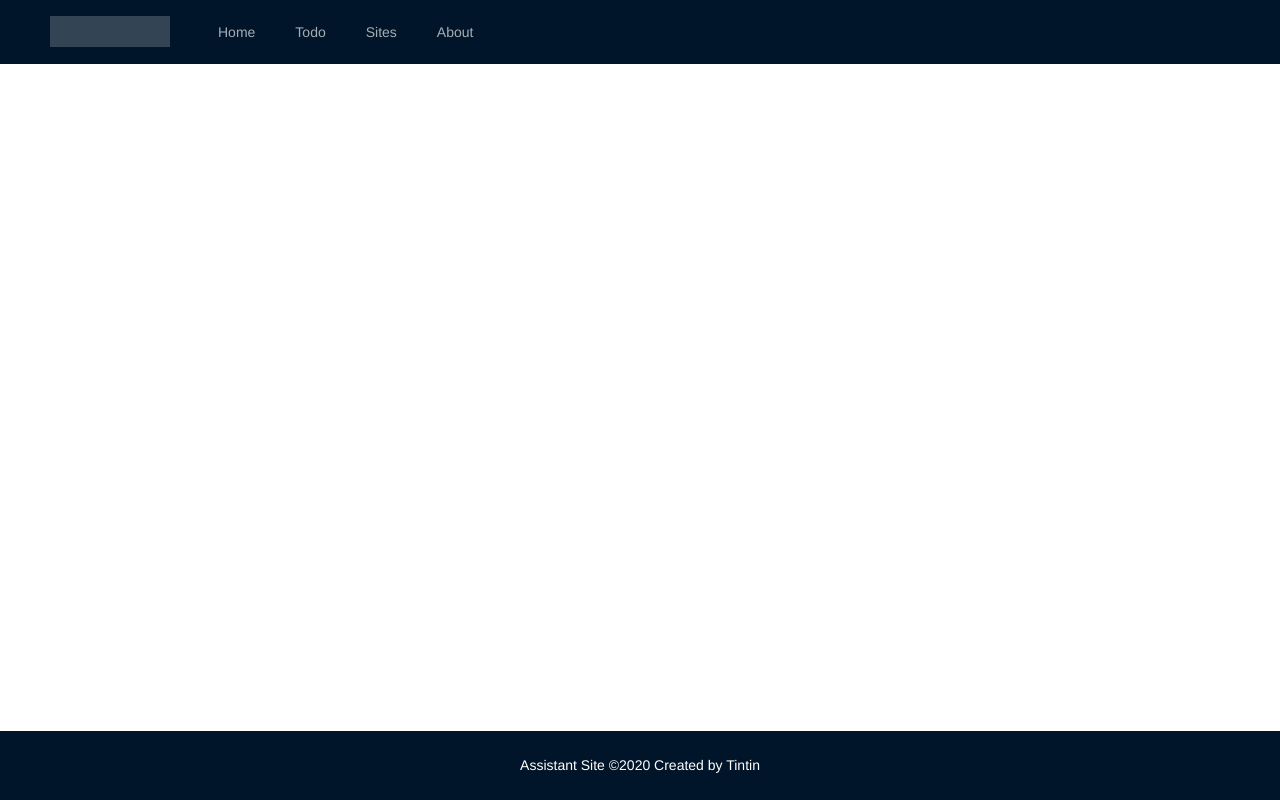
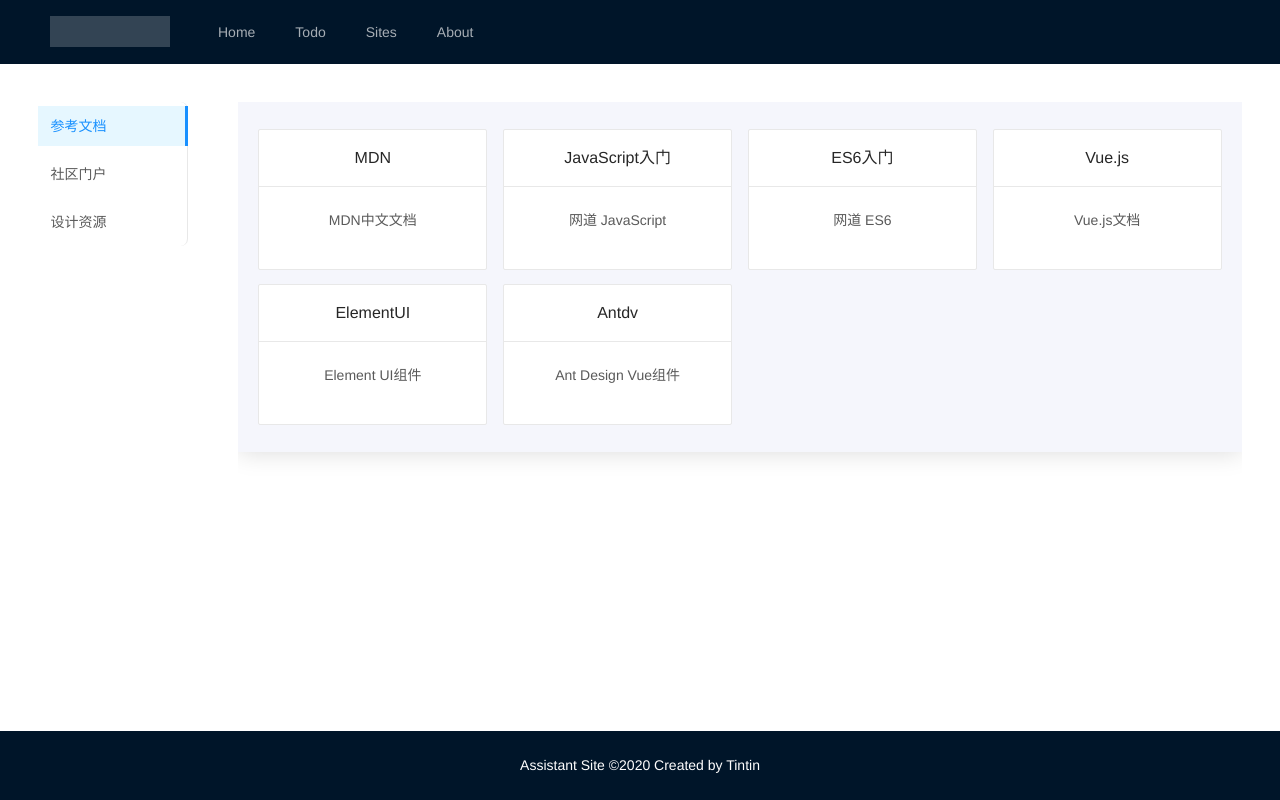
Before and after one commit to tintinng/Assistant, a Vue app: page /#/sites/resourceAndDocs in a window 1280 px wide. Built offline with nearby package versions, Linux system fonts and the light colour scheme.

Commit message:
sites大致页面展示

```diff
--- a/src/router/index.js
+++ b/src/router/index.js
@@ -10,6 +10,7 @@ Vue.use(VueRouter)
 const routes = [
   {
     path: '/',
+    redirect: '/home',
     component: Home
   },
   {
@@ -40,7 +41,22 @@ const routes = [
   {
     path: '/sites',
     name: 'Sites',
-    component: Sites
+    redirect: '/sites/resourceAndDocs',
+    component: Sites,
+    children: [
+      {
+        path: 'resourceAndDocs',
+        name: 'ResourceAndDocs',
+        component: () => import('../views/sites/resourceAndDocs/index'),
+        meta: { activeMenu: '/sites' }
+      },
+      {
+        path: 'devCommunity',
+        name: 'DevCommunity',
+        component: () => import('../views/sites/devCommunity/index'),
+        meta: { activeMenu: '/sites' }
+      }
+    ]
   },
   {
     path: '/about',
--- /dev/null
+++ b/src/views/sites/devCommunity/index.vue
@@ -0,0 +1,14 @@
+<!--  -->
+<template>
+  <div></div>
+</template>
+
+<script>
+export default {
+}
+
+</script>
+
+<style scoped>
+
+</style>
--- /dev/null
+++ b/src/views/sites/resourceAndDocs/index.vue
@@ -0,0 +1,57 @@
+<!--  -->
+<template>
+    <div class="res-docs">
+      <a-row :gutter="16">
+        <a-col :span="6" v-for="site in siteList" :key="site.id">
+          <div class="link-card">
+            <a :href="site.link" target="_blank">
+              <a-card
+                :title="site.label"
+                :bordered="true"
+                class="card"
+                :hoverable="true">
+                <p>{{ site.content }}</p>
+              </a-card>
+            </a>
+          </div>
+        </a-col>
+      </a-row>
+    </div>
+</template>
+
+<script>
+export default {
+  data () {
+    return {
+      siteList: [
+        { id: '1', label: 'MDN', link: 'https://developer.mozilla.org/zh-CN/', content: 'MDN中文文档' },
+        { id: '2', label: 'JavaScript入门', link: 'https://wangdoc.com/javascript/index.html', content: '网道 JavaScript' },
+        { id: '3', label: 'ES6入门', link: 'https://es6.ruanyifeng.com/', content: '网道 ES6' },
+        { id: '4', label: 'Vue.js', link: 'https://cn.vuejs.org/', content: 'Vue.js文档' },
+        { id: '5', label: 'ElementUI', link: 'https://element.eleme.cn/2.0/#/zh-CN', content: 'Element UI组件' },
+        { id: '6', label: 'Antdv', link: 'https://www.antdv.com/docs/vue/introduce-cn/', content: 'Ant Design Vue组件' }
+      ]
+    }
+  }
+}
+
+</script>
+
+<style scoped>
+.res-docs {
+  background-color: #F5F6FC;
+  box-shadow: 0 0 24px rgba(0, 0, 0, 0.15);
+  padding: 20px;
+}
+
+.link-card {
+  margin: 3% 0;
+}
+
+.card:hover {
+  background: #E6F7FF;
+  color: #1890FF;
+  transform: translateY(-8px);
+}
+
+</style>
--- a/src/views/sites/sitesIndex.vue
+++ b/src/views/sites/sitesIndex.vue
@@ -1,14 +1,50 @@
 <!--  -->
 <template>
-  <div>Sites</div>
+  <div>
+    <a-layout style="background: inherit;padding: 3% 3%">
+      <a-layout-sider style="background: inherit; padding: 0">
+        <a-menu
+          theme="light"
+          mode="inline"
+          :default-selected-keys="['1']"
+          class="sites-menu"
+          :inlineIndent = 12
+        >
+          <a-menu-item key="1">
+            <router-link to="/sites/resourceAndDocs">参考文档</router-link>
+          </a-menu-item>
+          <a-menu-item key="2">
+            <router-link to="/sites/devCommunity">社区门户</router-link>
+          </a-menu-item>
+          <a-menu-item key="3">
+            <router-link to="/sites/devCommunity">设计资源</router-link>
+          </a-menu-item>
+        </a-menu>
+      </a-layout-sider>
+      <a-layout-content class="sites-content">
+        <router-view></router-view>
+      </a-layout-content>
+    </a-layout>
+  </div>
 </template>
 
 <script>
 export default {
+  mounted () {
+
+  }
 }
 
 </script>
 
 <style scoped>
-
+.sites-menu {
+  width: 150px;
+  border-radius: 5%;
+  /* background: #f1f2f6; */
+}
+.sites-content {
+  /* border: 2px solid gray; */
+  height: 70vh;
+}
 </style>
--- a/src/views/todo/todoList/list/index.vue
+++ b/src/views/todo/todoList/list/index.vue
@@ -83,7 +83,7 @@ main {
     width: 100%;
     /* max-width: 400px; */
     box-shadow: 0 0 24px rgba(0, 0, 0, 0.15);
-    border-radius: 24px;
+    /* border-radius: 24px; */
     padding: 48px 28px;
     background-color: rgb(245, 246, 252);
 }
```
Also changed, not shown: 8 other files (tests, documents, lock files or other folders).
